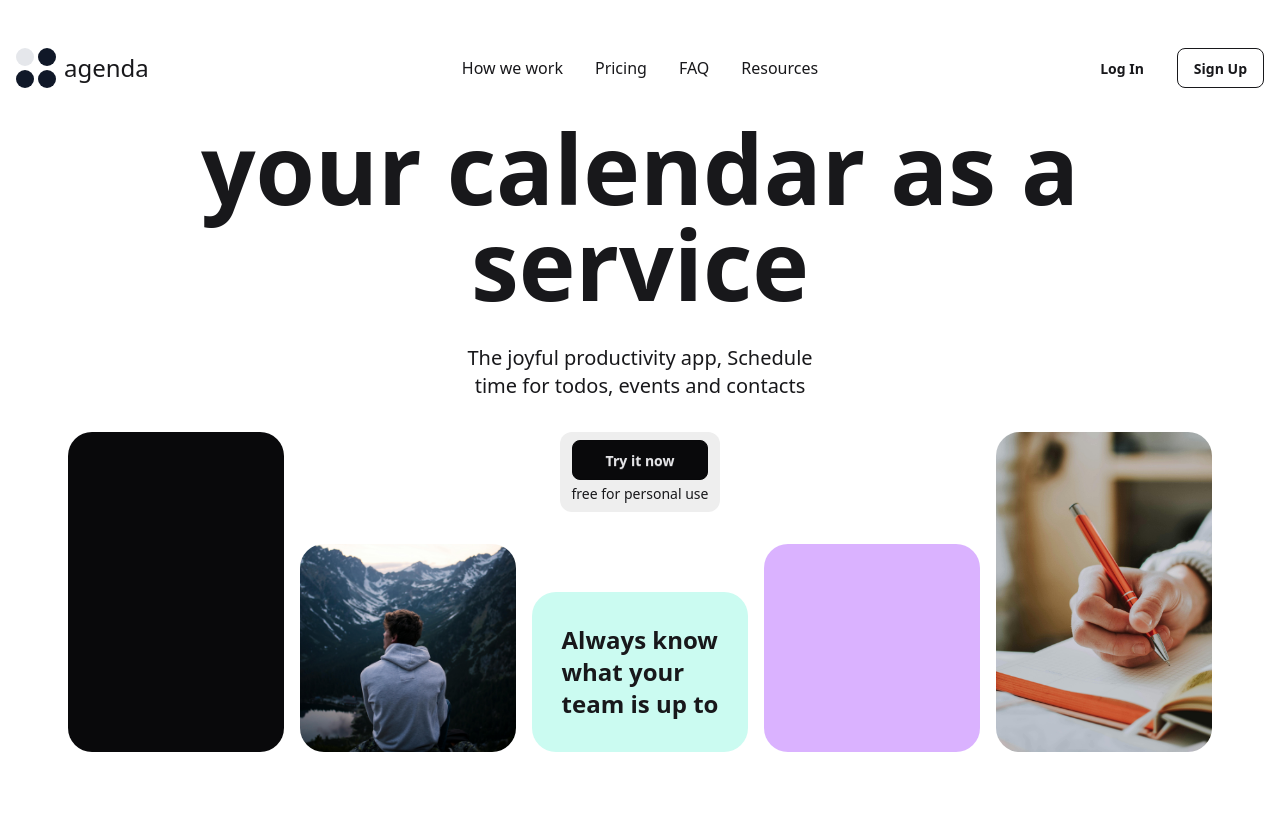
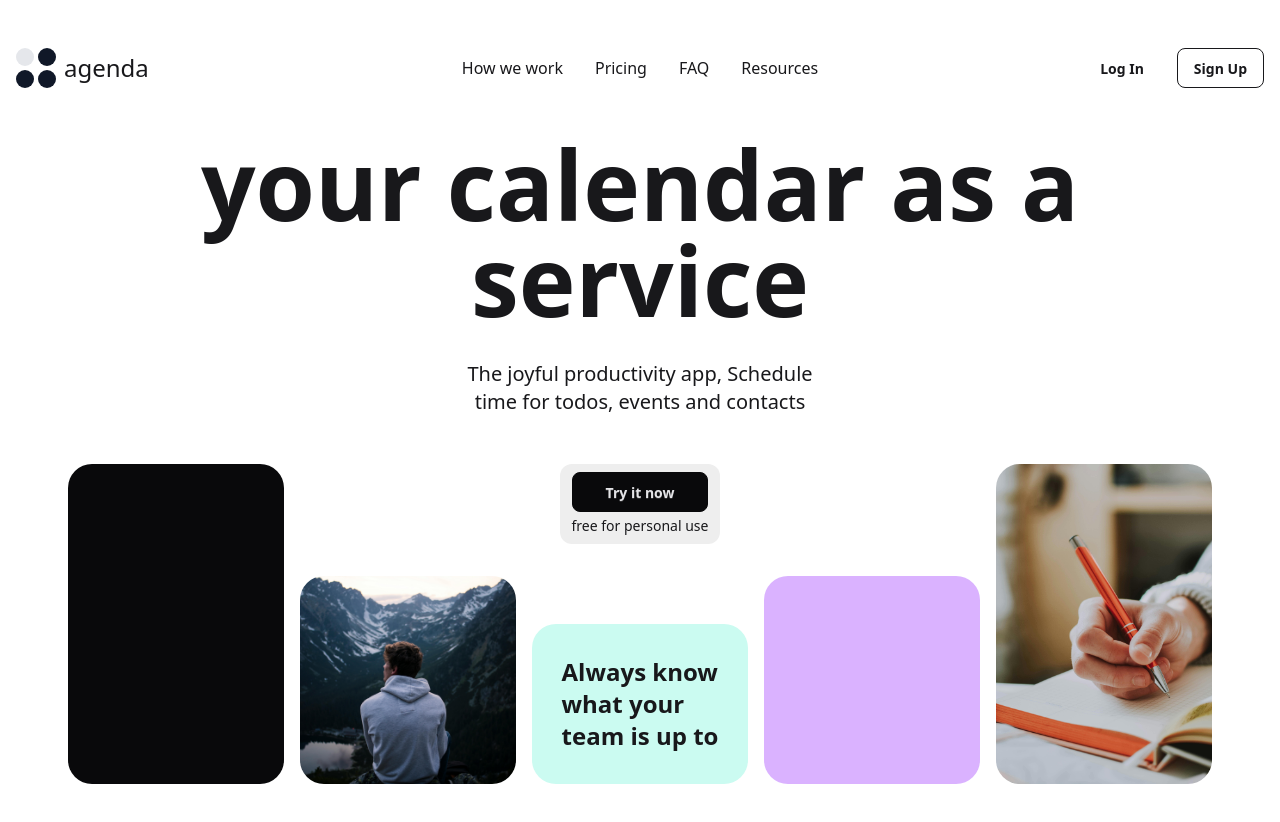
Before and after one commit to MarwanAbdalla270600/Todo-App, a React (Vite) app: page / in a window 1280 px wide. Shown: the top 822 px of the page. Before the commit the page ends 800 px from the top, so only its background shows below. Built offline with nearby package versions, Linux system fonts and the light colour scheme.

Commit message:
updated css

```diff
--- a/src/pages/LandingPage.tsx
+++ b/src/pages/LandingPage.tsx
@@ -1,6 +1,6 @@
 export default function LandingPage() {
   return (
-    <div className="flex min-h-screen flex-col justify-between gap-4 px-4 py-12">
+    <div className="flex min-h-screen flex-col justify-between gap-12 px-4 py-12">
       <header className="mx-auto flex w-full max-w-7xl items-center justify-between">
         <div className="flex w-48 items-center gap-2">
           <div className="grid h-10 w-10 grid-cols-2 gap-1">
```
